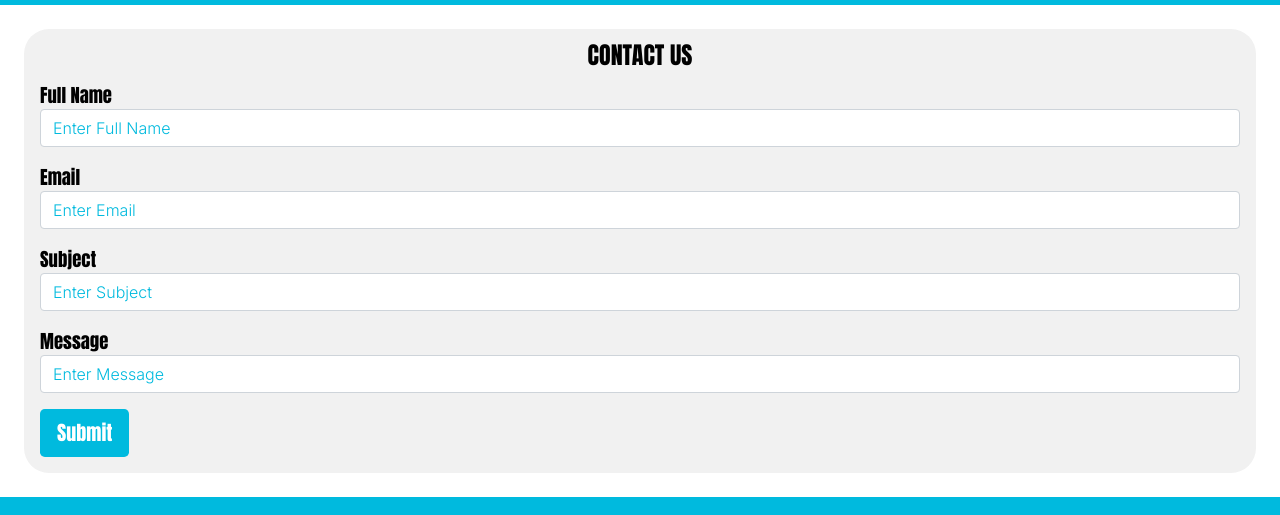
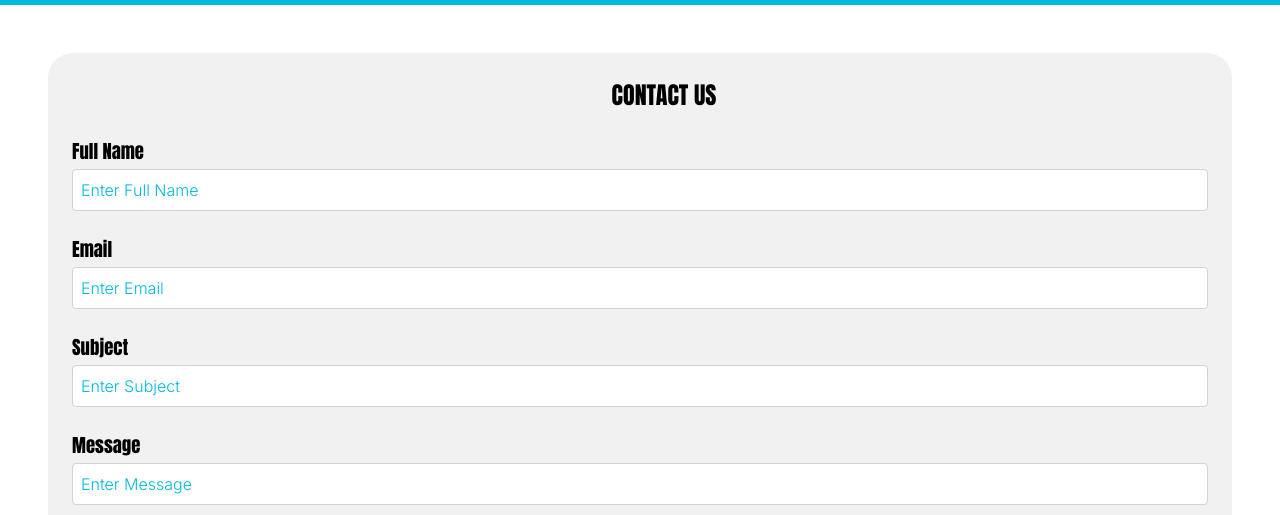
Before and after one commit to amanda20744/amanda20744.github.io, a plain HTML site: page contact.html in a window 1280 px wide. Shown: the part 81-596 px from the top of the page. Drawn offline with nearby package versions, Linux system fonts and the light colour scheme.

Commit message:
second commit

```diff
--- a/contact.html
+++ b/contact.html
@@ -46,25 +46,25 @@
 
  <!--Main Content Area-->
 <body>
-  <form class = "m-4 rounded gray-background">
-    <legend class = "mt-2 text-center">CONTACT US</legend>
-    <div class="m-3 form-group">
+  <form class = "m-5 rounded gray-background space">
+    <legend class = "m-4 text-center">CONTACT US</legend>
+    <div class="m-4 form-group">
       <label for="fullname">Full Name</label>
-      <input type="text" class="form-control" id="fullname" placeholder="Enter Full Name">
+      <input type="text" class="form-control p-2 mt-1" id="fullname" placeholder="Enter Full Name">
     </div>
-    <div class="m-3 form-group">
+    <div class="m-4 form-group">
       <label for="email">Email</label>
-      <input type="text" class="form-control" id="email" placeholder="Enter Email">
+      <input type="text" class="form-control p-2 mt-1" id="email" placeholder="Enter Email">
     </div>
-    <div class="m-3 form-group">
+    <div class="m-4 form-group">
       <label for="subject">Subject</label>
-      <input type="text" class="form-control" id="subject" placeholder="Enter Subject">
+      <input type="text" class="form-control p-2 mt-1" id="subject" placeholder="Enter Subject">
     </div>
-    <div class="m-3 form-group">
+    <div class="mt-4 ms-4 me-4 form-group">
       <label for="message">Message</label>
-      <input type="text" class="form-control" id="message" placeholder="Enter Message">
+      <input type="text" class="form-control p-2 mt-1" id="message" placeholder="Enter Message">
     </div>
-    <button type="submit" class="ms-3 mb-3 btn btn-lg lighterblue-background white">Submit</button>
+    <button type="submit" class="ms-4 mt-4 btn btn-lg lighterblue-background white">Submit</button>
   </form>
 </body>
 
--- a/css/contactstyles.css
+++ b/css/contactstyles.css
@@ -25,7 +25,7 @@ a {
 }
 
 .space {
-    height: 2000px;
+    height: 550px;
 }
 
 .rounded {
```
